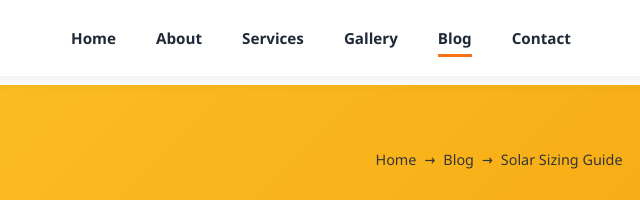
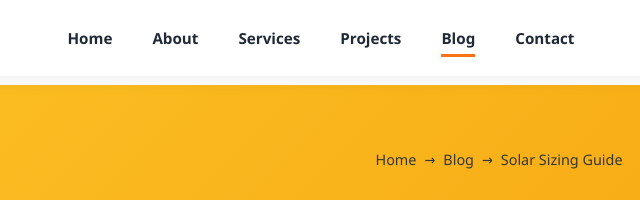
Before and after one commit to mrcharleske/Fancy-Drops-Engineering-LTD-, a plain HTML site: page blog-solar-sizing.html in a window 1280 px wide. Shown: the top 200 px of the page, 141-781 px from the left. Drawn offline with nearby package versions, Linux system fonts and the light colour scheme.

Commit message:
Update blog-solar-sizing.html

```diff
--- a/blog-solar-sizing.html
+++ b/blog-solar-sizing.html
@@ -3,7 +3,7 @@
  <head>
   <meta charset="UTF-8">
   <meta name="viewport" content="width=device-width, initial-scale=1.0">
-  <title>Solar Borehole Pump Sizing Calculator 2024 | Save KSH 180,000/Year | Fancy Drops Engineering</title>
+  <title>Solar Borehole Pump Sizing Calculator 2025 | Save KSH 180,000/Year | Fancy Drops Engineering</title>
   <link rel="icon" type="image/png" href="images/faviconlogo.png">
   <meta name="description" content="Complete guide to sizing solar systems for borehole pumps in Kenya. Calculator, cost analysis, ROI breakdown, and expert recommendations from West Pokot's solar water specialists.">
   <meta name="keywords" content="solar borehole pump Kenya, solar pump sizing calculator, solar water system West Pokot, off-grid water pumping, solar panel calculator Kenya">
@@ -960,7 +960,7 @@
  <body><!-- Navigation -->
   <nav id="navbar">
    <div class="nav-container"><button class="menu-toggle" onclick="toggleMenu()" aria-label="Toggle menu">☰</button>
-    <div class="nav-links" id="navLinks"><a href="index.html">Home</a> <a href="about.html">About</a> <a href="services.html">Services</a> <a href="gallery.html">Gallery</a> <a href="blog.html" class="active">Blog</a> <a href="contact.html">Contact</a>
+    <div class="nav-links" id="navLinks"><a href="index.html">Home</a> <a href="about.html">About</a> <a href="services.html">Services</a> <a href="project.html">Projects</a> <a href="blog.html" class="active">Blog</a> <a href="contact.html">Contact</a>
     </div>
     <div class="cta-buttons"><a href="tel:+254713332124" class="nav-cta-btn nav-cta-call">📞 Call Now</a> <a href="https://wa.me/254713332124" target="_blank" rel="noopener noreferrer" class="nav-cta-btn nav-cta-whatsapp">💬 WhatsApp</a>
     </div><a href="index.html" class="logo"> <img src="images/logo.png" alt="Fancy Drops Engineering Limited Logo" class="logo-icon" onerror="this.style.display='none';"> </a>
@@ -1528,7 +1528,7 @@
      </div>
     </div>
     <div class="footer-section">
-     <h3>Quick Links</h3><a href="index.html">Home</a> <a href="about.html">About Us</a> <a href="services.html">Our Services</a> <a href="gallery.html">Project Gallery</a> <a href="blog.html">Blog</a> <a href="contact.html">Contact Us</a>
+     <h3>Quick Links</h3><a href="index.html">Home</a> <a href="about.html">About Us</a> <a href="services.html">Our Services</a> <a href="project.html">Projects</a> <a href="blog.html">Blog</a> <a href="contact.html">Contact Us</a>
     </div>
     <div class="footer-section">
      <h3>Our Services</h3><a href="services.html">Borehole Drilling</a> <a href="services.html">Hydrogeological Survey</a> <a href="services.html">Water Treatment</a> <a href="services.html">Solar Water Systems</a> <a href="services.html">Maintenance &amp; Repair</a>
@@ -1542,7 +1542,7 @@
     </div>
    </div>
    <div class="footer-bottom">
-    <p>© 2024 Fancy Drops Engineering Limited. All rights reserved. | Transforming Kenya's water landscape, one project at a time 💧</p>
+    <p>© 2025 Fancy Drops Engineering Limited. All rights reserved. | Transforming Kenya's water landscape, one project at a time 💧</p>
    </div>
   </footer>
   <script>
```
